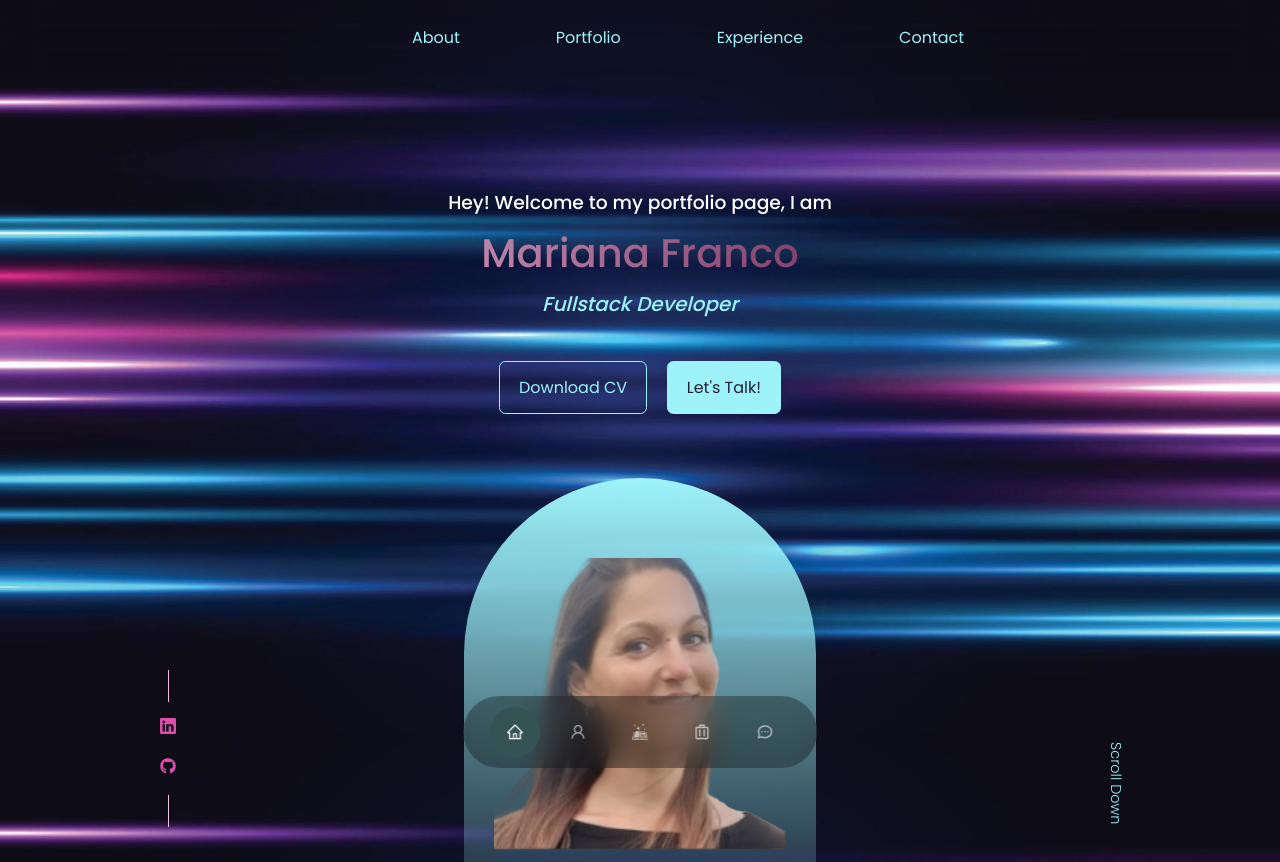
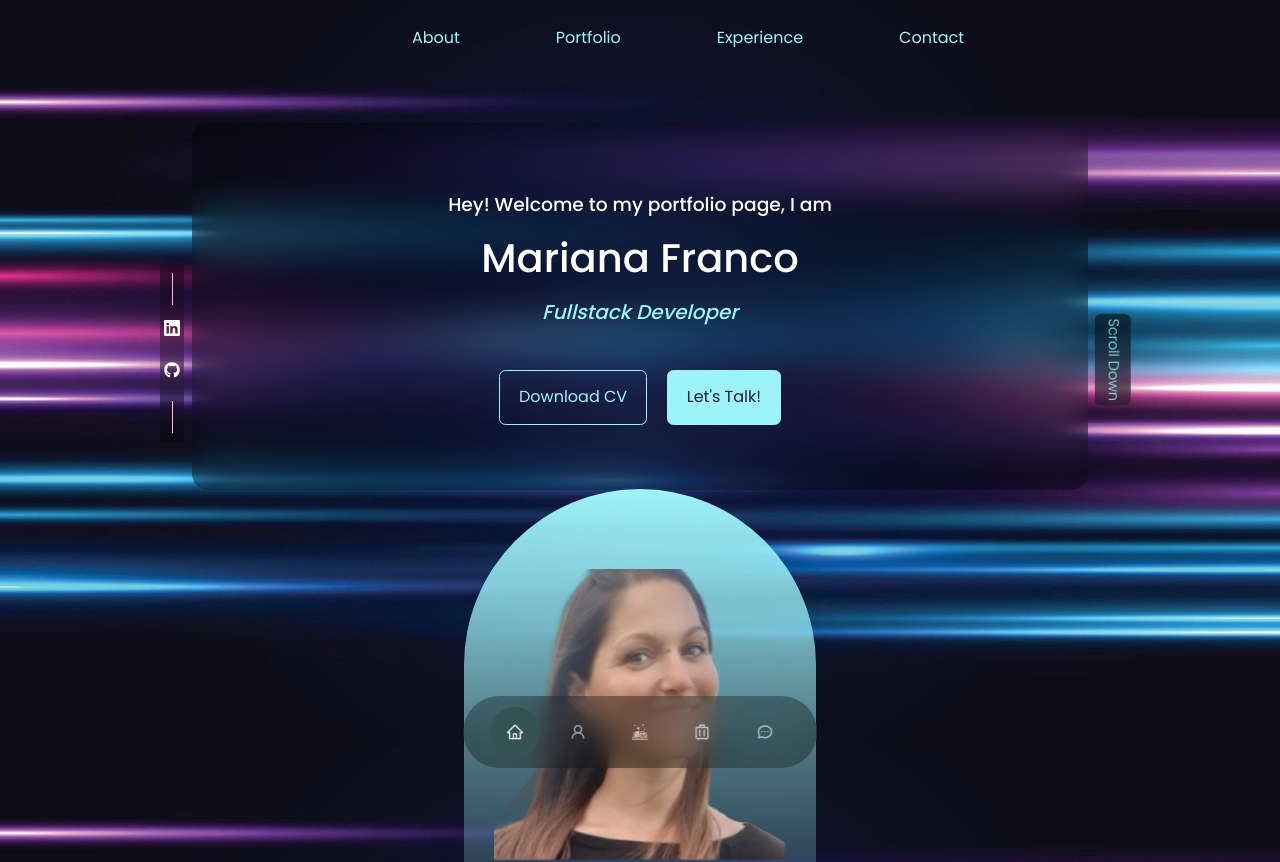
Before and after one commit to marianamedeirosfranco/portfolio, a React (Create React App) app: page / in a window 1280 px wide. Shown: the top 862 px of the page. Built offline with nearby package versions, Linux system fonts and the light colour scheme.

Commit message:
css updates

```diff
--- a/src/components/about/about.css
+++ b/src/components/about/about.css
@@ -1,7 +1,6 @@
 .letsTalk-btn {
   width: max-content;
   background-color: transparent;
-
   display: block;
   margin: 0 auto;
   color: var(--color-primary);
@@ -9,19 +8,20 @@
   border-radius: 0.4rem;
   cursor: pointer;
   backdrop-filter: blur(40px);
-/*     border: transparent; */
+  background-color: rgba(0, 0, 0, 0.3);
+  box-shadow: 0 0.1em 1em rgb(156, 156, 156);
   transition: var(--transition);
 }
 
 .letsTalk-btn:hover {
-    background:rgba(25, 25, 46, 0.8);
+  background: rgba(25, 25, 46, 0.8);
   color: white;
   border-color: transparent;
   box-shadow: 0 0.15em 1.9em rgb(156, 156, 156);
   transform: scale(1.08);
 }
 
-#about>h1{
+#about > h1 {
   text-align: center;
   margin-bottom: 2rem;
   background: linear-gradient(to right, #e34bb5, #f5f3f4);
@@ -29,24 +29,24 @@
   -webkit-text-fill-color: transparent;
 }
 
-.about__content{
-    border:1px solid transparent;
+.about__content {
+  border: 1px solid transparent;
   border-radius: 1rem;
   line-height: 1.8;
   color: var(--color-white);
   backdrop-filter: blur(10px);
+  background-color: rgba(0, 0, 0, 0.6);
   margin: 1.4rem 0 2.2rem;
   padding: 2rem;
   text-align: center;
   transition: transform 0.9s;
 }
 
-.about__content:hover{
+.about__content:hover {
   background: blur(40px);
   color: var(--color-white);
-    box-shadow: 0 0.6em 3em rgb(156, 156, 156);
+  box-shadow: 0 0.1em 1em rgb(156, 156, 156);
   transform: scale(1.08);
-
 }
 
 /* Medium Queries (Medium Devices - TABLETS */
@@ -57,5 +57,4 @@
 /* Medium Queries (Small Devices - TABLETS */
 
 @media screen and (max-width: 600px) {
-
 }
--- a/src/components/contact/Contact.jsx
+++ b/src/components/contact/Contact.jsx
@@ -49,7 +49,7 @@ function Contact() {
       <input type="text" name="name" placeholder='Your Full Name' required />
       <input type="email" name='email' placeholder='Your Email' required />
       <textarea name="message" rows="7" rows="10" placeholder='Your Message' required></textarea>
-      <button type='submit' className='btn btn-primary'>Send Message</button>
+      <button type='submit' className='sendMessage'>Send Message!</button>
     </form>
 
     </div>
--- a/src/components/contact/contact.css
+++ b/src/components/contact/contact.css
@@ -1,8 +1,8 @@
-.container.contact__container{
+.container.contact__container {
   width: 58%;
   display: grid;
   grid-template-columns: 30% 58%;
-    gap: 12%
+  gap: 12%;
 }
 
 .contact__options {
@@ -11,29 +11,31 @@
   gap: 1.2rem;
 }
 
-.contact__option{
+.contact__option {
   background: transparent;
   backdrop-filter: blur(5px);
+  background: rgba(0, 0, 0, 0.5);
   padding: 1.2rem;
   border-radius: 1.2rem;
   text-align: center;
   border: 1px solid pink;
-    transition: var(--transition)
+  transition: var(--transition);
 }
 
-.contact__option:hover{
+.contact__option:hover {
   background: blur(40px);
+  background: rgba(0, 0, 0, 0.4);
   color: var(--color-white);
-    box-shadow: 0 0.2em 2.5em rgb(156, 156, 156);
+  box-shadow: 0 0.2em 2em rgb(156, 156, 156);
   transform: scale(1.01);
 }
 
-.contact__option-icon{
+.contact__option-icon {
   font-size: 1.5rem;
   margin-bottom: 0.5rem;
 }
 
-.contact__option a{
+.contact__option a {
   margin-top: 0.7rem;
   display: inline-block;
   font-size: 0.8rem;
@@ -41,13 +43,14 @@
 
 /* =========== FORM ============= */
 
-form{
+form {
   display: flex;
   flex-direction: column;
-    gap:1.2rem;
+  gap: 1.2rem;
 }
 
-input, textarea {
+input,
+textarea {
   width: 100%;
   padding: 1.5rem;
   border-radius: 0.5rem;
@@ -57,10 +60,39 @@ input, textarea {
   color: var(--color-white);
 }
 
+.sendMessage {
+  width: max-content;
+  display: inline-block;
+  background-color: transparent;
+  backdrop-filter: blur(20px);
+  padding: 1rem 1.2rem;
+  border-radius: 0.4rem;
+  cursor: pointer;
+  color: var(--color-white);
+  backdrop-filter: blur(10px);
+  background-color: rgba(0, 0, 0, 0.6);
+  box-shadow: 0 0.05em 0.5em rgb(156, 156, 156);
+  transition: var(--transition);
+}
+
+.sendMessage:hover {
+  background-color: transparent;
+  backdrop-filter: blur(10px);
+  box-shadow: 0 0.15em 2em rgb(156, 156, 156);
+  backdrop-filter: blur(10px);
+  background-color: rgba(0, 0, 0, 0.6);
+  box-shadow: 0 0.1em 0.8em rgb(156, 156, 156);
+  transform: scale(1.08);
+}
+
+.sendMessage:active{
+    transform: scale(0.9);
+}
+
 /* Medium Queries (Medium Devices - TABLETS */
 
 @media screen and (max-width: 1024px) {
-    .container.contact__container{
+  .container.contact__container {
     grid-template-columns: 1fr;
     gap: 2rem;
   }
@@ -69,7 +101,7 @@ input, textarea {
 /* Medium Queries (Small Devices - TABLETS */
 
 @media screen and (max-width: 600px) {
-    .container.contact__container{
-    width: var(--container-width-sm)
+  .container.contact__container {
+    width: var(--container-width-sm);
   }
 }
--- a/src/components/experience/experience.css
+++ b/src/components/experience/experience.css
@@ -6,7 +6,7 @@
 }
 
 .experience__container > div{
-    background: rgba(0,0,0,0.5);
+    background: rgba(0,0,0,0.6);
     padding: 2.4rem 5rem;
     border-radius: 2rem;
     border: 1px solid var(--color-primary-variant);
--- a/src/components/header/Header.jsx
+++ b/src/components/header/Header.jsx
@@ -1,31 +1,31 @@
-import React from 'react'
-import './header.css'
-import CTA from './CTA'
-import ME from '../../assets/Foto_Mariana-removebg-preview.png'
-import HeaderSocial from './HeaderSocials'
+import React from "react";
+import "./header.css";
+import CTA from "./CTA";
+import ME from "../../assets/Foto_Mariana-removebg-preview.png";
+import HeaderSocial from "./HeaderSocials";
 
 function Header() {
   return (
     <header>
-
       <div className="container header__container">
+        <div className="presentation">
           <h3>Hey! Welcome to my portfolio page, I am </h3>
           <h1>Mariana Franco</h1>
-            <h5 className="text-light">
-                Fullstack Developer
-            </h5>
+          <h5 className="text-light">Fullstack Developer</h5>
           <CTA />
-            <HeaderSocial />
 
           <div className="me">
             <img src={ME} alt="me" />
           </div>
+        </div>
+        <HeaderSocial />
 
-            <a href="#contact" className='scroll__down'>Scroll Down</a>
-
+        <a href="#contact" className="scroll__down">
+          Scroll Down
+        </a>
       </div>
     </header>
-  )
+  );
 }
 
-export default Header
+export default Header;
--- a/src/components/header/header.css
+++ b/src/components/header/header.css
@@ -6,11 +6,23 @@ header {
 
 .header__container {
   text-align: center;
-  height: 100%;
   position: relative;
+  line-height: 1.8;
 }
 
-.header__container > h1{
+.presentation {
+  backdrop-filter: blur(20px);
+  background-color: rgba(0, 0, 0, 0.3);
+  height: 100%;
+  border: 1px solid transparent;
+  border-radius: 1rem;
+  margin: -4rem 2rem 4rem;
+  padding: 4rem;
+  text-align: center;
+  transition: transform 0.9s;
+}
+
+.header__container > h1 {
   background: linear-gradient(to right, rgb(246, 197, 230), rgb(74, 2, 50));
   -webkit-background-clip: text;
   background-clip: text;
@@ -27,10 +39,10 @@ header {
   }
 }
 
-.text-light{
+.text-light {
   font-style: italic;
   font-size: 20px;
-  color:var(--color-primary)
+  color: var(--color-primary);
 }
 
 /* ======== CTA ======= */
@@ -48,6 +60,7 @@ header {
   width: 1px;
   height: 2rem;
   background: rgb(249, 187, 228);
+
 }
 
 .header__socials {
@@ -58,10 +71,16 @@ header {
   position: absolute;
   left: 0;
   bottom: 3rem;
+  /* box socials */
+  backdrop-filter: blur(20px);
+  background-color: rgba(0, 0, 0, 0.3);
+  border: 1px solid transparent;
+  border-radius: 0.2rem;
+  padding: 0.5rem 0.2rem;
 }
 
-.header__socials a{
-  color: rgb(220, 77, 172);
+.header__socials a {
+  color: white;
 }
 
 .header__socials::after {
@@ -83,15 +102,18 @@ header {
   border-radius: 12rem 12rem 0 0;
   overflow: hidden;
   padding: 5rem 1.5rem 1.5rem 1.5rem;
-
 }
 
 /* ======== SCROLL DOWN ======= */
 
 .scroll__down {
   position: absolute;
-  right: -2.3rem;
-  bottom: 5rem;
+  backdrop-filter: blur(20px);
+  background-color: rgba(0, 0, 0, 0.5);
+  border-radius: 0.4rem;
+  padding: 0.3rem;
+  right: -2.4rem;
+  bottom: 7rem;
   transform: rotate(90deg);
   font-weight: 300;
   font-size: 0.9rem;
--- a/src/components/top/top.css
+++ b/src/components/top/top.css
@@ -7,19 +7,37 @@
     margin-top: 2.2rem;
 } */
 
-.top{
-    background:transparent;
-    backdrop-filter: blur(20px);
+/* .top{ */
+/*     background:transparent;
+    backdrop-filter: blur(10px);
     display: flex;
     justify-content: center;
+} */
+
+/* background: linear-gradient(to right, rgb(246, 197, 230), rgb(74, 2, 50));
+-webkit-background-clip: text;
+background-clip: text;
+color: transparent;
+animation: gradient-animation 5s infinite;
+} */
+
+@keyframes gradientAnimation {
+  0% {
+    background-position: 0% 50%;
+  }
+  100% {
+    background-position: 100% 50%;
+  }
 }
 
+.top {
+  padding-top: 1.5rem;
+  padding-bottom: 1.5rem;
+}
 
-.permalinks{
-    display: flex;
-    flex-wrap: wrap;
-    justify-content: center;
-    gap: 6rem;
-    margin-top: 1.5rem;
-    margin-bottom: 1.5rem;
+.permalinks {
+  display: flex;
+  flex-wrap: wrap;
+  justify-content: center;
+  gap: 6rem;
 }
```
Lines whose indentation alone changed are shown as unchanged.
